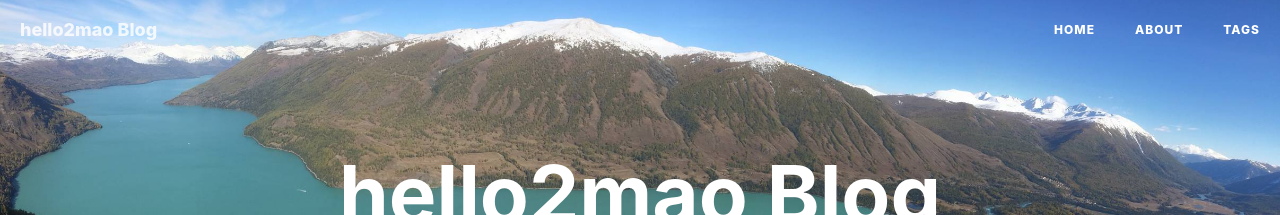
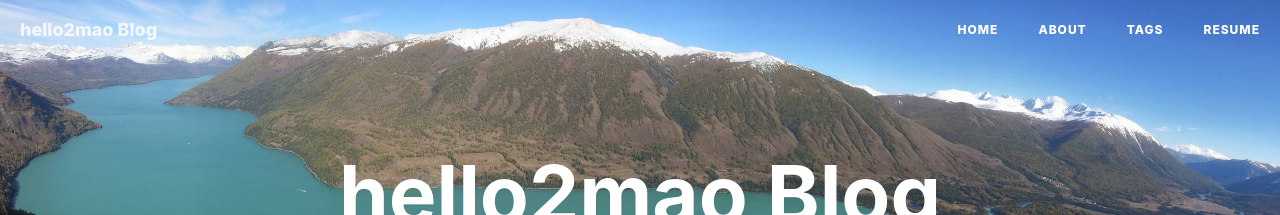
Before and after one commit to hello2mao/hello2mao.github.io, a Jekyll site: the page built from index.html, in a window 1280 px wide. Shown: the top 215 px of the page. Built offline with Jekyll 4.4.1, drawn with Linux system fonts in a browser that asks for light colours; nearby versions of some CDN libraries; the list of posts is cut into pages by our own code; comment, search, counter and statistics services are not loaded.

Commit message:
Lazy push: 2019年 2月23日 星期六 19时40分44秒 CST

```diff
--- a/_includes/nav.html
+++ b/_includes/nav.html
@@ -29,6 +29,9 @@
                         <a href="{{ page.url | prepend: site.baseurl }}">{{ page.title }}</a>
                     </li>
                     {% endif %}{% endfor %}
+                    <li>
+                        <a href="https://resume.github.io/?hello2mao">RESUME</a>
+                    </li>
                 </ul>
             </div>
         </div>
```
